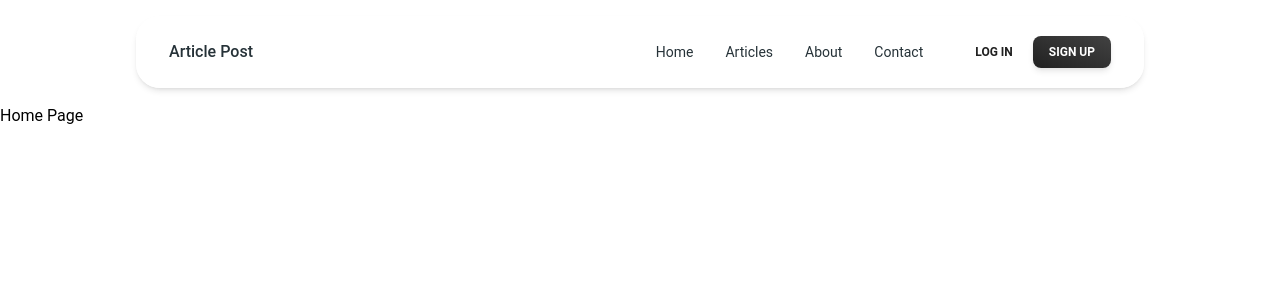
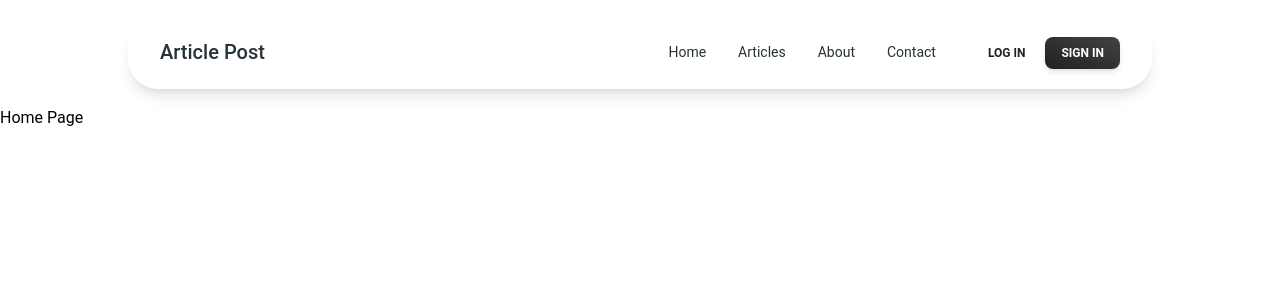
Before and after one commit to 0xHuzaifa/Article-Post-MERN, a React (Vite) app in the folder client/: page / in a window 1280 px wide. Shown: the top 300 px of the page. Built offline with nearby package versions, Linux system fonts and the light colour scheme.

Commit message:
changes in navbar

```diff
--- a/client/src/components/common/Header.jsx
+++ b/client/src/components/common/Header.jsx
@@ -51,19 +51,20 @@ export default function Header() {
   );
 
   return (
-    <div className="max-w-xs sm:max-w-lg md:max-w-2xl lg:max-w-5xl mx-auto my-4 lg:px-2">
-      <Navbar className="sticky top-0 z-10 h-max max-w-full rounded-3xl px-4 py-2 lg:px-8 lg:py-4">
-        <div className="flex items-center justify-between text-blue-gray-900">
+    <Navbar className="sticky top-0 z-10 h-max max-w-full shadow-none">
+      <div className="max-w-5xl mx-auto flex items-center justify-between rounded-[30px] px-4 py-2 lg:px-8 lg:py-4 shadow-lg">
         <Typography
-            as="a"
-            href="#"
-            className="mr-4 cursor-pointer py-1.5 font-medium"
+          className="mr-4 cursor-pointer py-1.5 font-medium text-blue-gray-900"
+          variant="h5"
+          onClick={() => navigate("/")}
         >
           Article Post
         </Typography>
         <div className="flex items-center gap-4">
+          {/* navbar list */}
           <div className="mr-4 hidden lg:block">{navList}</div>
           <div className="flex items-center gap-x-1">
+            {/* login button */}
             <Button
               variant="text"
               size="sm"
@@ -72,13 +73,14 @@ export default function Header() {
             >
               <span>Log In</span>
             </Button>
+            {/* signup button */}
             <Button
               variant="gradient"
               size="sm"
               className="hidden lg:inline-block"
               onClick={() => navigate("/signup")}
             >
-                <span>Sign Up</span>
+              <span>Sign in</span>
             </Button>
           </div>
           <IconButton
@@ -97,16 +99,25 @@ export default function Header() {
       </div>
       <MobileNav open={openNav}>
         {navList}
-          <div className="flex items-center gap-x-1 flex-col">
-            <Button fullWidth variant="text" size="sm" className="mb-2">
+        <div className="flex items-center gap-x-1">
+          <Button
+            fullWidth
+            variant="text"
+            size="sm"
+            onClick={() => navigate("/login")}
+          >
             <span>Log In</span>
           </Button>
-            <Button fullWidth variant="gradient" size="sm">
-              <span>Sign Up</span>
+          <Button
+            fullWidth
+            variant="gradient"
+            size="sm"
+            onClick={() => navigate("/signup")}
+          >
+            <span>Sign in</span>
           </Button>
         </div>
       </MobileNav>
     </Navbar>
-    </div>
   );
 }
```
Lines whose indentation alone changed are shown as unchanged.
